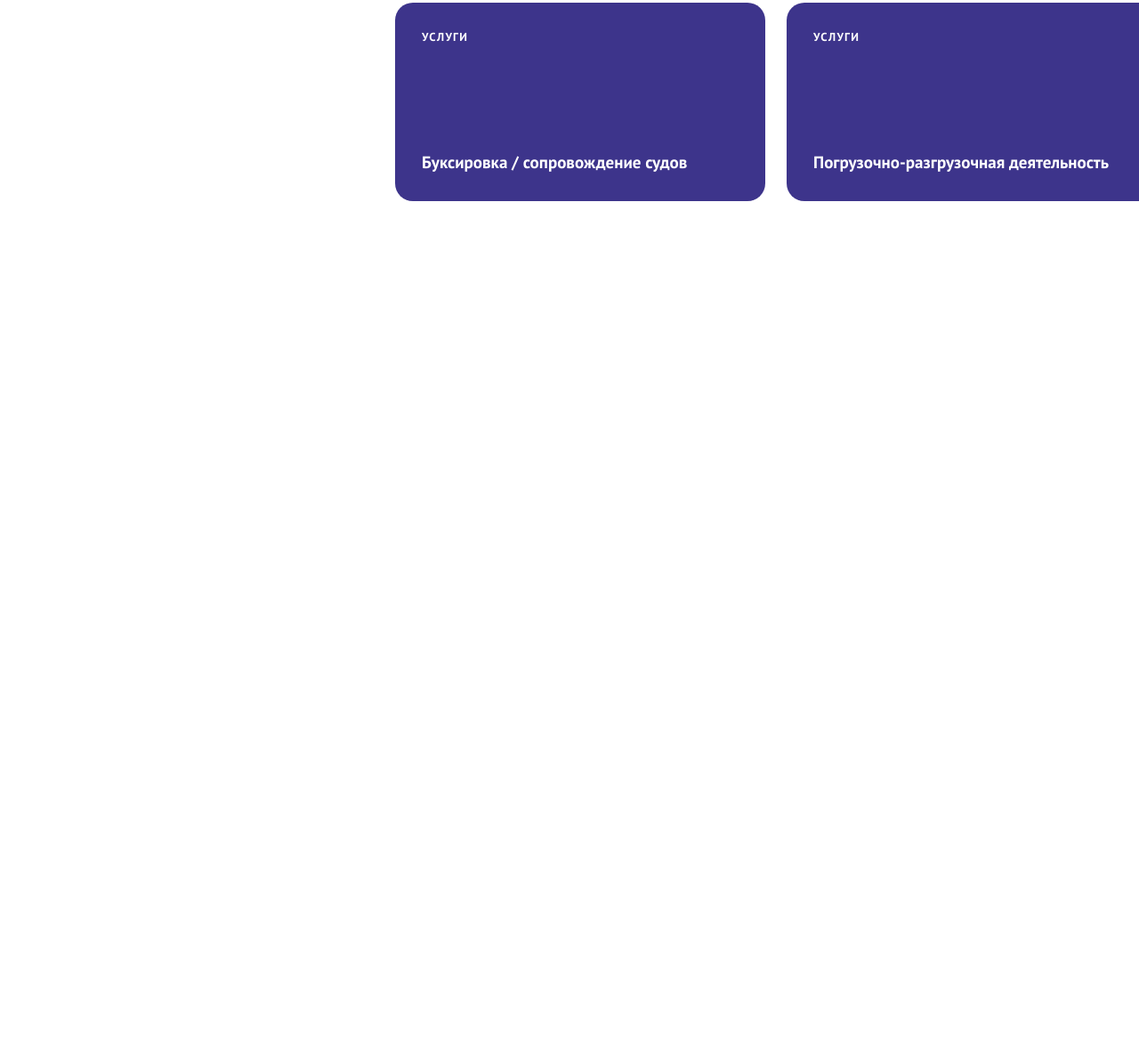
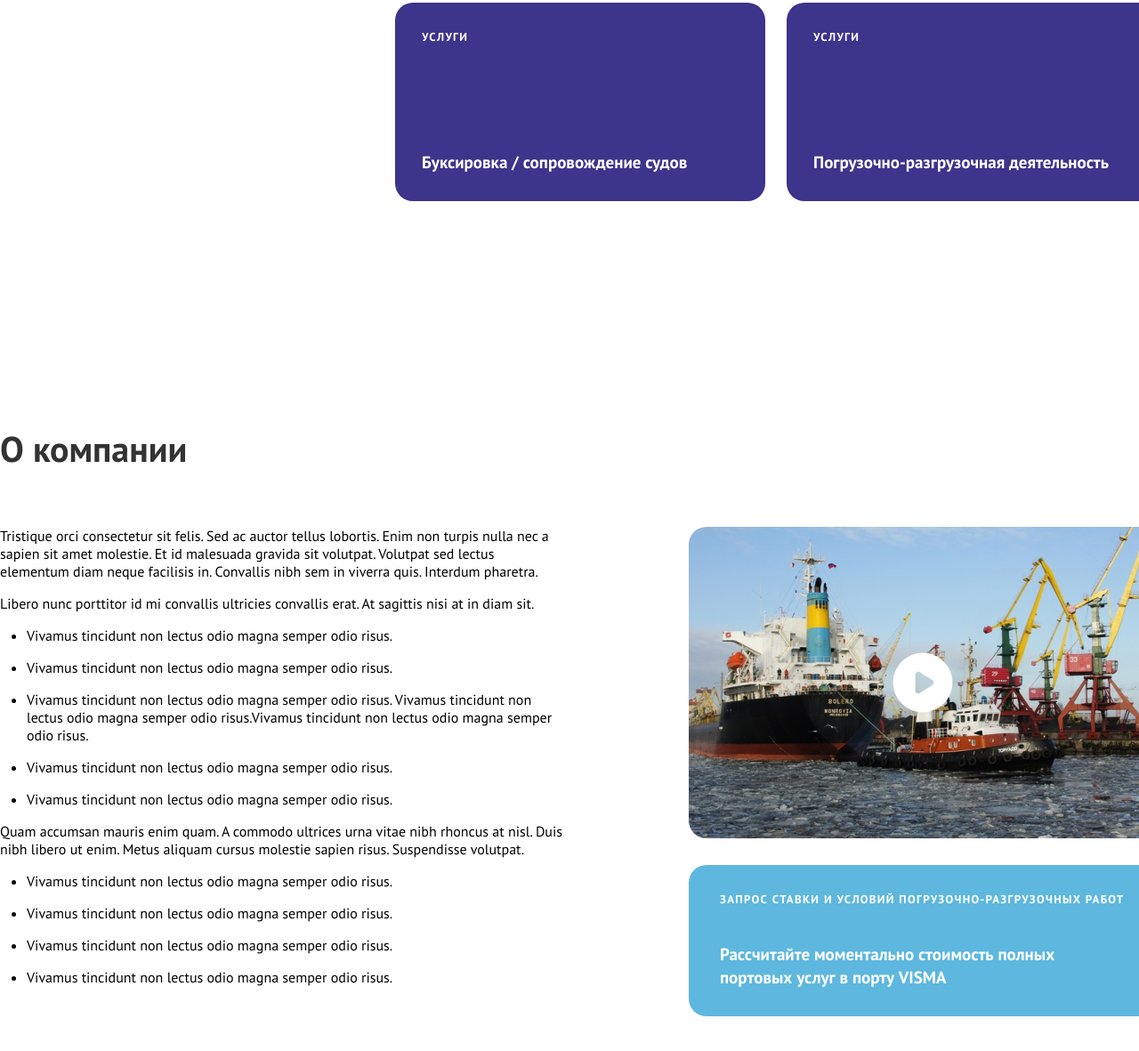
Before and after one commit to davrsirius/visma-project, a plain HTML site: page index.html in a window 1280 px wide. Shown: the part 1511-2692 px from the top of the page at 89% size. Before the commit the page ends 1887 px from the top, so only its background shows below. Drawn offline with Linux system fonts and the light colour scheme.

Commit message:
About comp section and its styles added

```diff
--- a/css/styles.css
+++ b/css/styles.css
@@ -158,7 +158,7 @@ body {
   display: flex;
   justify-content: space-between;
   margin-top: 150px;
-  margin-bottom: 150px;
+  margin-bottom: 250px;
 }
 
 .services {
@@ -238,3 +238,125 @@ body {
   font-size: 19px;
   line-height: 1.4;
 }
+
+
+/* About company */
+
+.about-comp {
+  margin-bottom: 260px;
+}
+
+.about-comp-heading {
+  font-weight: 700;
+  font-size: 40px;
+  line-height: 1.4;
+  color: #333333;
+  margin-bottom: 60px;
+}
+
+.about-comp-content {}
+
+.about-comp-text-wrapper {
+  width: 636px;
+  height: 550px;
+}
+
+
+.about-comp-wrapper-text {
+  margin-bottom: 16px;
+}
+
+.about-comp-text-wrapper ul {
+  margin: 0 0 16px;
+  padding: 0 0 0 30px;
+}
+
+.about-comp-text-wrapper ul li {
+  margin-bottom: 16px;
+}
+
+.about-comp-text-wrapper ul li:last-child {
+  margin-bottom: 0;
+}
+
+
+.about-comp-images {
+  color: #fff;
+  display: flex;
+  flex-direction: column;
+  justify-content: space-between;
+  width: 526px;
+  height: 550px;
+}
+
+.card-image-with-overlay {
+  position: relative;
+  width: 526px;
+  height: 350px;
+  border-radius: 20px;
+  overflow: hidden;
+}
+
+.about-comp-images-img {
+  max-width: 100%;
+  display: block;
+}
+
+
+.image-with-icon {
+  position: relative;
+  display: grid;
+  place-items: center;
+}
+
+.icon-image {
+  position: absolute;
+}
+
+
+/* overlay styles */
+
+.overlay {
+  visibility: hidden;
+  position: absolute;
+  top: 0;
+  left: 0;
+  width: 100%;
+  height: 100%;
+  background-color: rgba(61, 52, 139, 0.5);
+  /* display: grid;
+  place-items: center; */
+
+}
+
+.card-image-with-overlay:hover .overlay {
+  visibility: visible;
+  cursor: pointer;
+}
+
+
+
+.about-comp-images-card {
+  padding: 30px 35px;
+  width: 526px;
+  height: 170px;
+  background-color: #5DB7DE;
+  border-radius: 20px;
+  display: flex;
+  flex-direction: column;
+  justify-content: space-between;
+}
+
+.about-comp-images-card-heading {
+  font-weight: 700;
+  font-size: 13px;
+  line-height: 140%;
+  letter-spacing: 0.1em;
+  text-transform: uppercase;
+}
+
+.about-comp-images-card-text {
+  font-weight: 700;
+  font-size: 19px;
+  line-height: 140%;
+}
--- a/index.html
+++ b/index.html
@@ -76,6 +76,7 @@
   </section>
 
   <main class="main">
+    <!-- services section -->
     <div class="main-services container">
       <div class="services">
         <h2 class="services-heading">
@@ -95,7 +96,7 @@
         </div>
         <div class="services-wrapper">
           <div class="services-text">
-            Договор перевалки (типовая форма)
+            Договор перевалки <br> (типовая форма)
           </div>
           <a class="services-link" href="#"><img class="services-img" src="images/pdf-icon.svg" alt="icon-pdf"></a>
         </div>
@@ -127,6 +128,61 @@
         </div>
       </div>
     </div>
+
+    <!-- About company -->
+    <div class="about-comp container">
+      <div class="about-comp-heading">
+        О компании
+      </div>
+      <div class="about-comp-content row">
+        <div class="about-comp-text-wrapper">
+          <div class="about-comp-wrapper-text">
+            Tristique orci consectetur sit felis. Sed ac auctor tellus
+            lobortis. Enim non turpis nulla nec a sapien sit amet
+            molestie. Et id malesuada gravida sit volutpat. Volutpat sed
+            lectus elementum diam neque facilisis in. Convallis nibh sem
+            in viverra quis. Interdum pharetra.
+          </div>
+          <div class="about-comp-wrapper-text">Libero nunc porttitor id mi convallis ultricies convallis erat. At sagittis nisi at in diam sit.</div>
+          <ul>
+            <li>Vivamus tincidunt non lectus odio magna semper odio risus.</li>
+            <li>Vivamus tincidunt non lectus odio magna semper odio risus.</li>
+            <li>Vivamus tincidunt non lectus odio magna semper odio risus. Vivamus tincidunt non lectus odio magna semper
+              odio risus.Vivamus tincidunt non lectus odio magna semper odio risus.</li>
+            <li>Vivamus tincidunt non lectus odio magna semper odio risus.</li>
+            <li>Vivamus tincidunt non lectus odio magna semper odio risus.</li>
+          </ul>
+
+          <div class="about-comp-wrapper-text">Quam accumsan mauris enim quam. A commodo ultrices urna vitae nibh rhoncus at nisl. Duis nibh libero ut
+            enim. Metus aliquam cursus molestie sapien risus. Suspendisse volutpat.</div>
+          <ul>
+            <li>Vivamus tincidunt non lectus odio magna semper odio risus.</li>
+            <li>Vivamus tincidunt non lectus odio magna semper odio risus.</li>
+            <li>Vivamus tincidunt non lectus odio magna semper odio risus.</li>
+            <li>Vivamus tincidunt non lectus odio magna semper odio risus.</li>
+          </ul>
+        </div>
+        <!-- about company second container -->
+        <div class="about-comp-images">
+          <div class="card-image-with-overlay">
+            <div class="image-with-icon">
+              <img class="about-comp-images-img" src="images/ships-on-harbour.jpg" alt="Image of ships in port" srcset="images/ships-on-harbour.jpg 1x, images/ships-on-harbour@2x.jpg 2x">
+              <img class="icon-image" src="images/play-icon.png" alt="play-icon">
+            </div>
+            <!-- overlay -->
+            <div class="overlay"></div>
+          </div>
+          <div class="about-comp-images-card">
+            <div class="about-comp-images-card-heading">
+              Запрос ставки и условий погрузочно-разгрузочных работ
+            </div>
+            <div class="about-comp-images-card-text">
+              Рассчитайте моментально стоимость полных портовых услуг в порту VISMA
+            </div>
+          </div>
+        </div>
+      </div>
+    </div>
   </main>
 </body>
 
```
Also changed, not shown: images/play-icon.png (added), images/ships-on-harbour.jpg (added), images/ships-on-harbour@2x.jpg (added).
